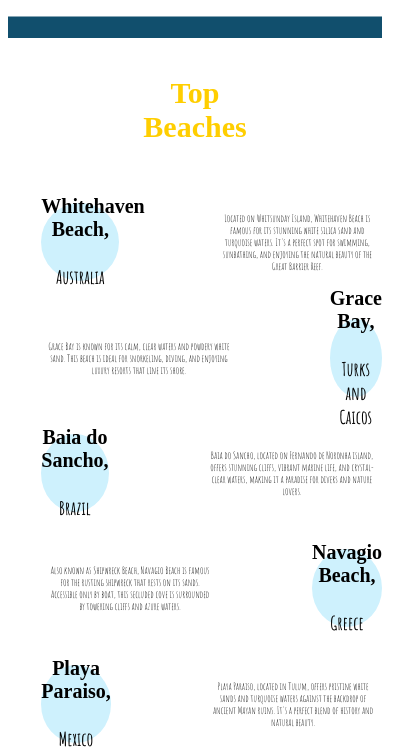
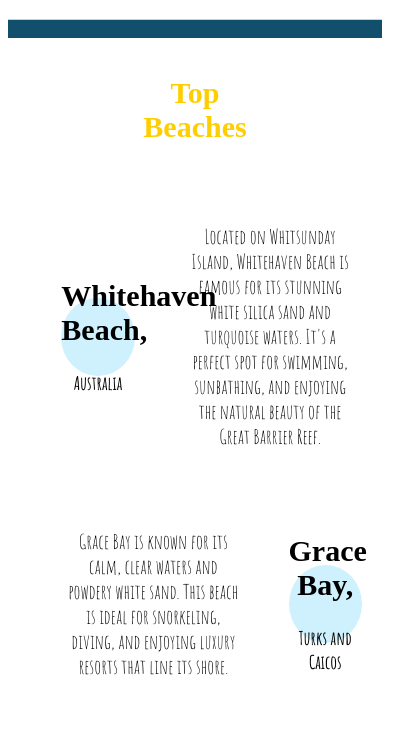
Before and after one commit to Aratrika-Gupta/dev-beach-by-aratrika, a plain HTML site: page index.html in a window 390 px wide. Shown: the part 1182-1938 px from the top of the page, 411 px wide, since content can reach past the window. Drawn offline with Linux system fonts and the light colour scheme; a web font is replaced by a local one.

Commit message:
Update styles.css

```diff
--- a/styles.css
+++ b/styles.css
@@ -442,9 +442,9 @@ footer{
         text-align: center;
         display: flex;
         align-items: center;
-        gap:100px;
+        gap: 50px;
         position: relative;
-        left: -2%;
+        padding:20px;
     }
 
     .brecs > .right{
@@ -452,14 +452,16 @@ footer{
         text-align: center;
         display: flex;
         align-items: center;
+        gap: 50px;
+        padding: 20px;
     }
 
     .name{
-        font-size: 20px;
+        font-size: 30px;
     }
     .about{
-        font-size: 10px;
-	max-width: 60%;
+        font-size: 20px;
+        max-width: 60%;
     }
 
     #wave2{
```
